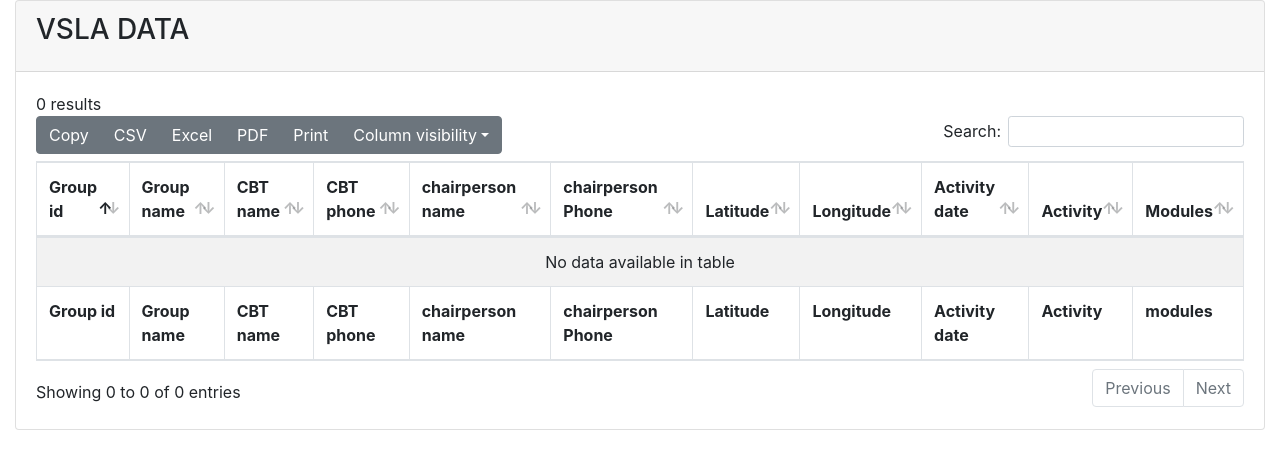
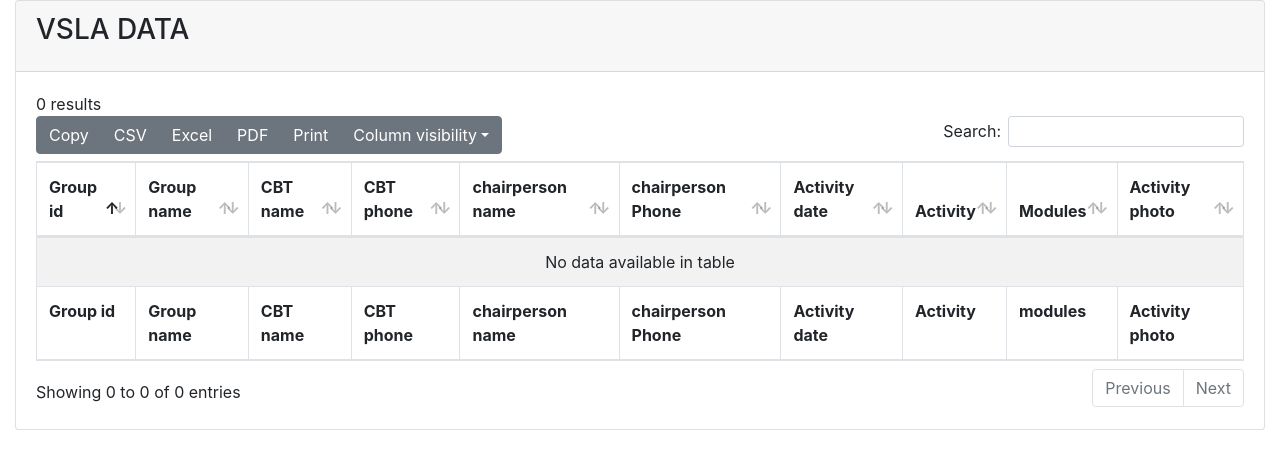
Before and after one commit to bazirakye/households, a PHP site: page /table.php in a window 1280 px wide. Shown: the top 469 px of the page. Run offline with PHP 8.4, Linux system fonts and the light colour scheme; the visitor is signed in with stand-in values (Sample User, id 1); data that the repository does not hold is empty; some libraries are stand-ins or nearby versions.

Commit message:
updated group data

```diff
--- a/table.php
+++ b/table.php
@@ -75,8 +75,6 @@ $result= mysqli_query($conn, $sql);
                     <th>CBT phone</th>
                     <th>chairperson name</th>
                     <th>chairperson Phone</th>
-                    <th>Latitude</th>
-                    <th>Longitude</th>
                     <th>Activity date</th>
                     <th>Activity</th>
                     <th>Modules</th>
@@ -95,13 +93,10 @@ $result= mysqli_query($conn, $sql);
                             <td>" . $row["cbtPhone"]. "</td>
                             <td>" . $row["chairpersonName"]. "</td>
                             <td>" . $row["chairpersonPhone"]. "</td>
-                            <td>" . $row["lat"]. "</td>
-                            <td>" . $row["lng"]. "</td>
                             <td>" . $row["created_at"]. "</td>
                             <td>" . $row["training"]. "</td>
                             <td>" . $row["modules"]. "</td>
-                            <td><a href='#' data-toggle='modal' data-target='#imageModal' onclick='showImage(\"images/" . $row["photo"] . "\")'><i class='fas fa-image fa-2x'></i></a></td>
-
+                            <td><a href='#' data-toggle='modal' data-target='#imageModal' onclick='showImage(\"images/" . $row["photo"] . "\")'><img width='50px' height='50px' src=\"images/".$row["photo"]."\") ' </a></td>
                           </tr>";  ?>
 
                           <!-- The Modal -->
@@ -136,8 +131,6 @@ $result= mysqli_query($conn, $sql);
                     <th>CBT phone</th>
                     <th>chairperson name</th>
                     <th>chairperson Phone</th>
-                    <th>Latitude</th>
-                    <th>Longitude</th>
                     <th>Activity date</th>
                     <th>Activity</th>
                     <th>modules</th>
```
Also changed, not shown: 1 other file.
